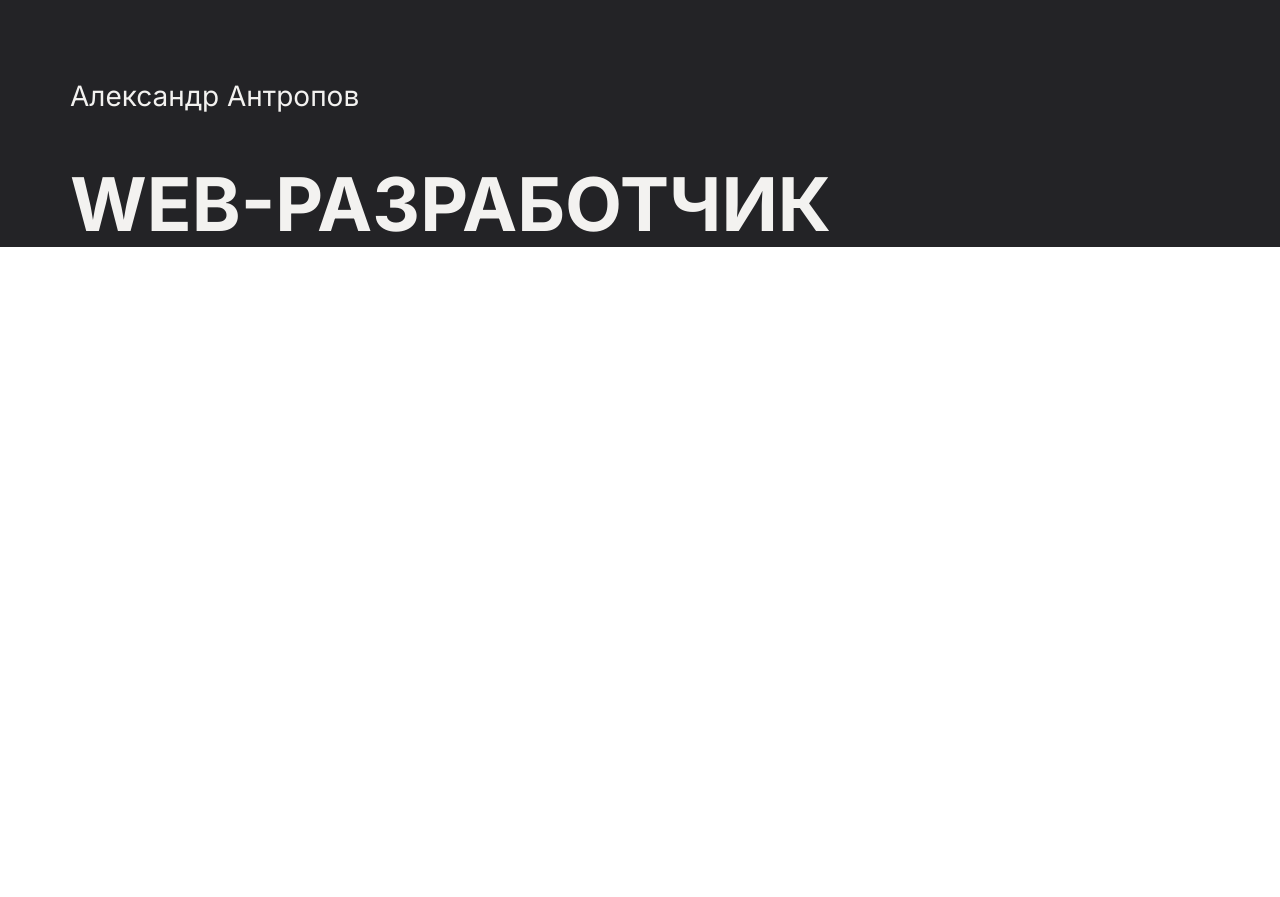
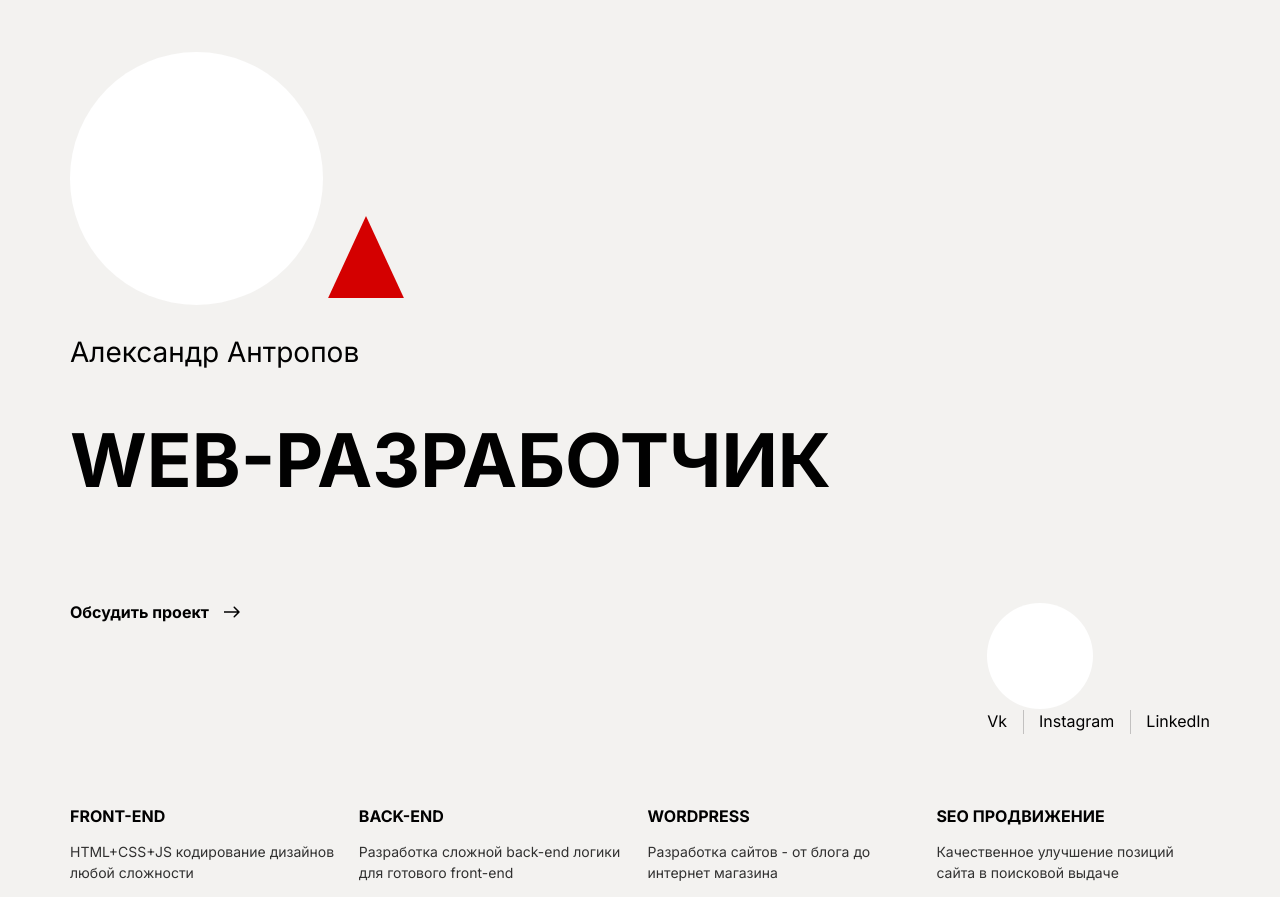
Before and after one commit to YaraDenji/Portfolio, a plain HTML site: page index.html in a window 1280 px wide. Shown: the part 500-1397 px from the top of the page. Before the commit the page ends 800 px from the top, so only its background shows below. Drawn offline with Linux system fonts and the light colour scheme.

Commit message:
svg&slash

```diff
--- a/css/style.css
+++ b/css/style.css
@@ -8,12 +8,24 @@ body {
 .white .nav-link {
     color: #010101;
 }
+.white .circle circle {
+    fill: #FFFFFF;
+}
+.white .triangle path {
+    fill: #D40000;
+}
 .dark {
     background-color: #232326;
     color: #F3F2F0;
 }
 .dark .nav-link {
     color: #F3F2F0;
+}
+.dark .circle circle {
+    fill: #D40000;
+}
+.dark .triangle path {
+    fill: #FFFFFF;
 }
 .wrapper {
     max-width: 1140px;
@@ -50,6 +62,22 @@ header {
 .nav-item:last-child {
     padding-right: 0;
 }
+.nav-slash .nav-item {
+    position: relative;
+}
+.nav-slash .nav-item::before {
+    content: '';
+    display: block;
+    height: 24px;
+    width: 1px;
+    background-color: rgba(1,1,1,0.2);
+    position: absolute;
+    left: 0;
+    top: calc(50% - 12px);
+}
+.nav-slash .nav-item:first-child::before {
+    display: none;
+}
 .name {
     font-size: 28px;
     font-weight: 400;
@@ -63,3 +91,57 @@ header {
     margin-bottom: 120px;
     width: 100%;
 }
+.social {
+    display: flex;
+    justify-content: space-between;
+    padding-bottom: 60px;
+    margin-top: 100px;
+}
+.social .nav-link {
+    font-size: 16px;
+}
+.project {
+    margin: 0;
+    display: flex;
+    align-items: center;
+    font-size: 16px;
+    font-weight: 700;
+}
+.project-img {
+    display: block;
+    width: 16px;
+    height: 12px;
+    background-image: url(../img/arrow.svg);
+    margin-left: 15px;
+}
+.title-h3 {
+    font-size: 16px;
+    font-weight: 700;
+}
+.skill {
+    display: flex;
+    justify-content: space-between;
+}
+.skill-item {
+    flex: 0 0 24%;
+}
+.skill .title-h3 {
+    text-transform: uppercase;
+}
+.skill .description {
+    font-size: 14px;
+    line-height: 150%;
+    opacity: 0.8;
+}
+.triangle-main {
+    width: 76px;
+    height: 95px;
+}
+.circle-main {
+    width: 253px;
+    height: 253px;
+}
+.circle-social {
+    width: 106px;
+    height: 106px;
+}
--- a/index.html
+++ b/index.html
@@ -11,7 +11,7 @@
 </head>
 
 <body>
-    <div class="dark">
+    <div class="white">
         <div class="wrapper">
             <header>
                 <nav>
@@ -23,16 +23,55 @@
                         <li class="nav-item"><a class="nav-link" href="#">Обратная связь</a></li>
                     </ul>
                 </nav>
-                <ul class="nav">
+                <ul class="nav nav-slash">
                     <li class="nav-item"><a class="nav-link" href="tel:+79237777777">8 923 777-77-77</a></li>
                     <li class="nav-item"><a class="nav-link" href="mailto:alexdev@gmail.com">alexdev@gmail.com</a></li>
                 </ul>
             </header>
             <img class="photo" src="/img/photo.jpg" alt="Photo">
             <main>
+                <svg class="circle circle-main" viewBox="0 0 253 253" xmlns="http://www.w3.org/2000/svg">
+                    <circle cx="126.5" cy="126.5" r="126.5"/>
+                </svg>
+                <svg class="triangle triangle-main" viewBox="0 0 66 72" xmlns="http://www.w3.org/2000/svg">
+                    <path d="M33 0L65.909 71.25H0.0910339L33 0Z"/>
+                </svg>
                 <div>
                     <p class="name">Александр Антропов</p>
                     <h1 class="title-h1">web-разработчик</h1>
+                </div>
+                <div class="social">
+                    <div class="social-item">
+                        <p class="project"><span>Обсудить проект</span><span class="project-img"></span></p>
+                    </div>
+                    <div class="social-item">
+                        <svg class="circle circle-social" viewBox="0 0 253 253" xmlns="http://www.w3.org/2000/svg">
+                            <circle cx="126.5" cy="126.5" r="126.5"/>
+                        </svg>
+                        <ul class="nav nav-slash">
+                            <li class="nav-item"><a class="nav-link" href="#">Vk</a></li>
+                            <li class="nav-item"><a class="nav-link" href="#">Instagram</a></li>
+                            <li class="nav-item"><a class="nav-link" href="#">LinkedIn</a></li>
+                        </ul>
+                    </div>
+                </div>
+                <div class="skill">
+                    <div class="skill-item">
+                        <h3 class="title-h3">FRONT-END</h3>
+                        <p class="description">HTML+CSS+JS кодирование дизайнов любой сложности</p>
+                    </div>
+                    <div class="skill-item">
+                        <h3 class="title-h3">Back-end</h3>
+                        <p class="description">Разработка сложной back-end логики для готового front-end</p>
+                    </div>
+                    <div class="skill-item">
+                        <h3 class="title-h3">WORDPRESS</h3>
+                        <p class="description">Разработка сайтов - от блога до интернет магазина</p>
+                    </div>
+                    <div class="skill-item">
+                        <h3 class="title-h3">SEO продвижение</h3>
+                        <p class="description">Качественное улучшение позиций сайта в поисковой выдаче</p>
+                    </div>
                 </div>
             </main>
         </div>
```
Also changed, not shown: img/arrow.svg (added), img/circle.svg, img/triangle.svg.
